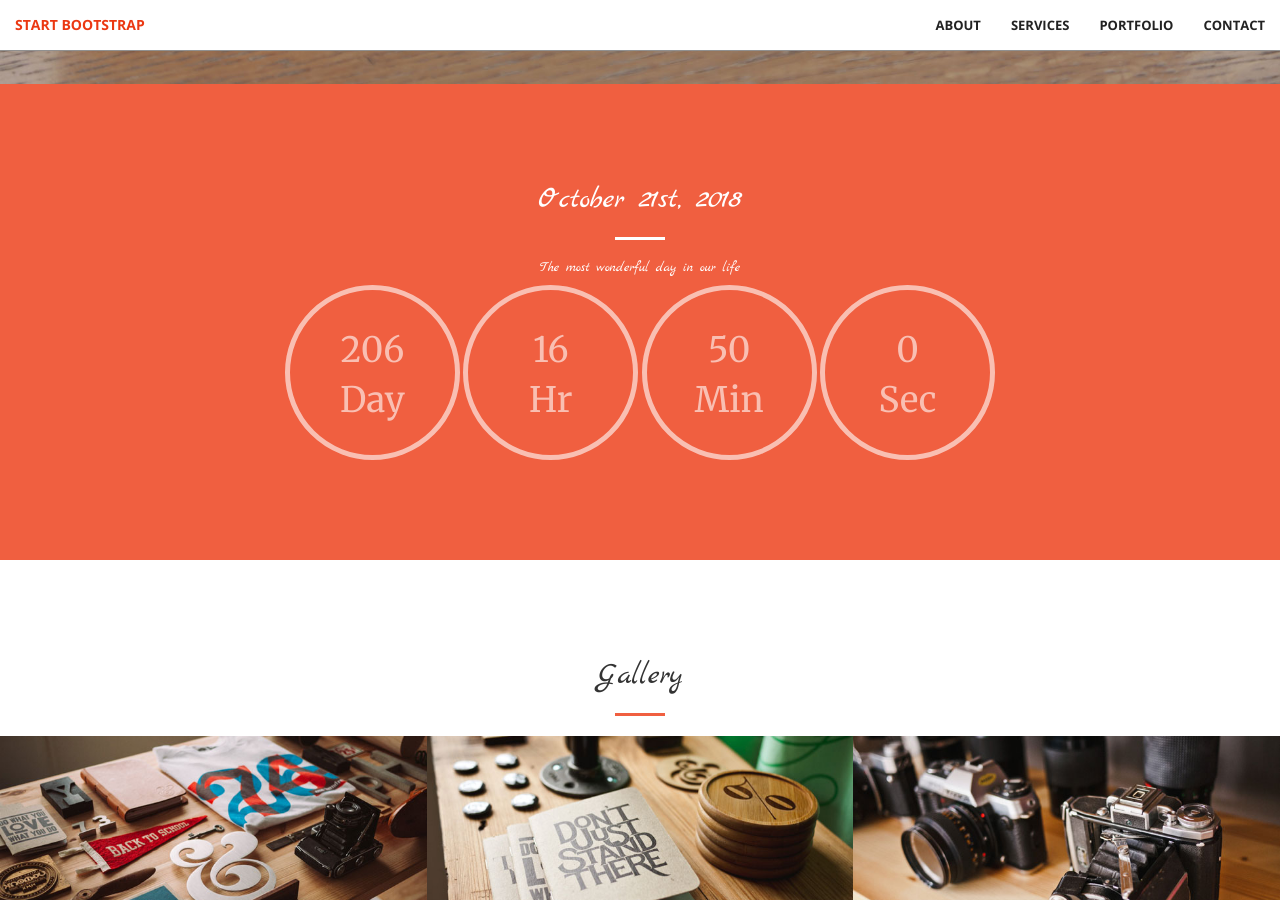
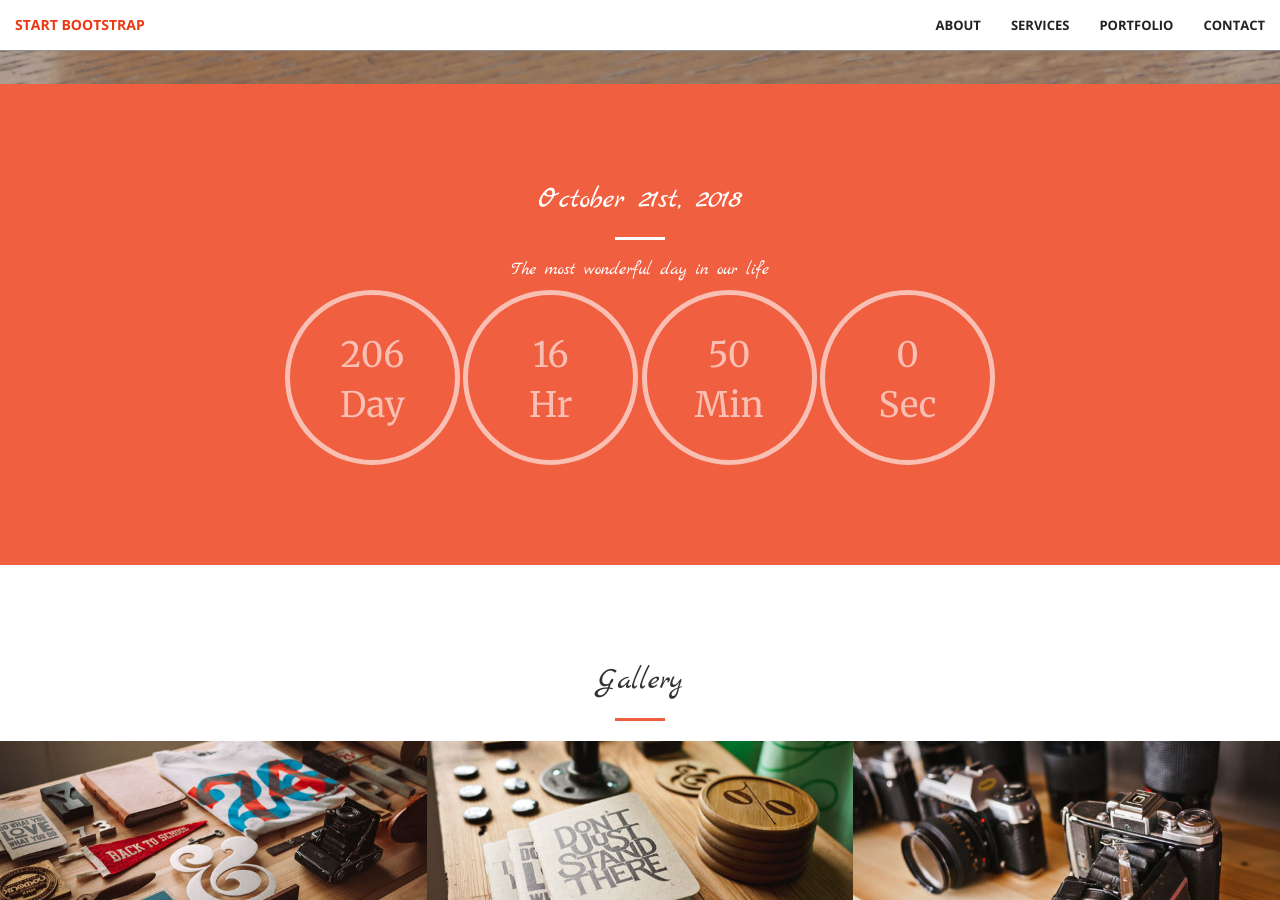
Before and after one commit to brianlee13/vhjess, a Jekyll site: the page built from index.html, in a window 1280 px wide and 900 px high, scrolled down 816 px. Built offline with Jekyll 4.4.1, drawn with Linux system fonts in a browser that asks for light colours; some web fonts are replaced.

Commit message:
Updated map

```diff
--- a/_includes/call-to-action.html
+++ b/_includes/call-to-action.html
@@ -4,7 +4,7 @@
             <div class="col-lg-8 col-lg-offset-2 text-center">
               <h2 class="section-heading">October 21st, 2018</h2>
               <hr class="light">
-              <h5>The most wonderful day in our life</h5>
+              <h4>The most wonderful day in our life</h4>
               <div class= "circle text-center">
                 <div class= "row" id= "spacer1">
                   <div class= "title"></div>
--- a/css/custom.css
+++ b/css/custom.css
@@ -12,7 +12,7 @@ h1 {
     font-weight: 400;
     font-family: 'Marck Script', cursive;
     /*color: #E7F0FF;*/
-    font-size: 73px;
+    /*font-size: 73px;*/
     margin-top: 0;
 }
 h1, h2, h3, h4, h5, h6 {
```
